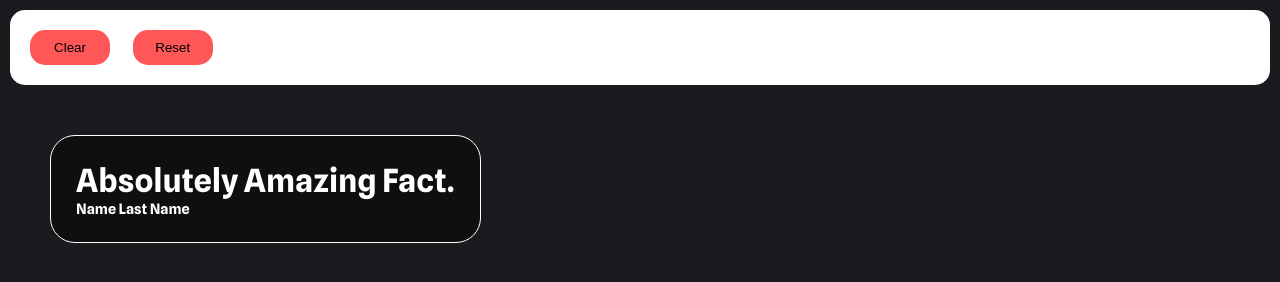
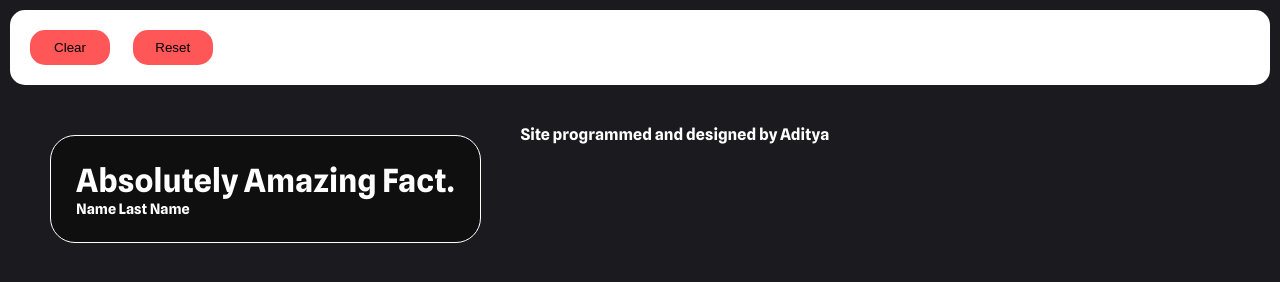
Before and after one commit to amukh1/ScienceProject2, a plain HTML site: page admin/admin.html in a window 1280 px wide. Drawn offline with nearby package versions, Linux system fonts and the light colour scheme; no server answers.

Commit message:
abcdefghijklmnopqrstuvwxyz

```diff
--- a/admin/admin.html
+++ b/admin/admin.html
@@ -28,7 +28,7 @@
     </div>
 </div>
 
-
+<div class="site">Site programmed and designed by Aditya</div>
 
     </div>
 
```
